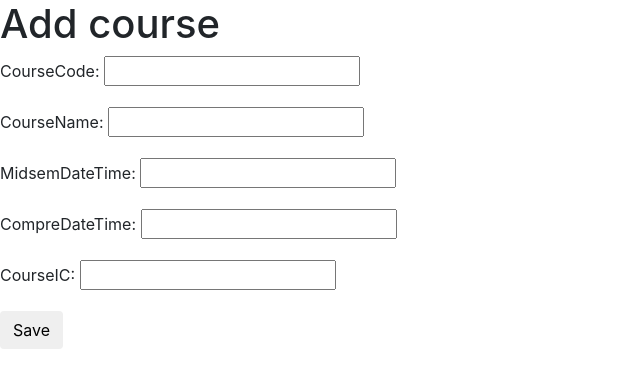
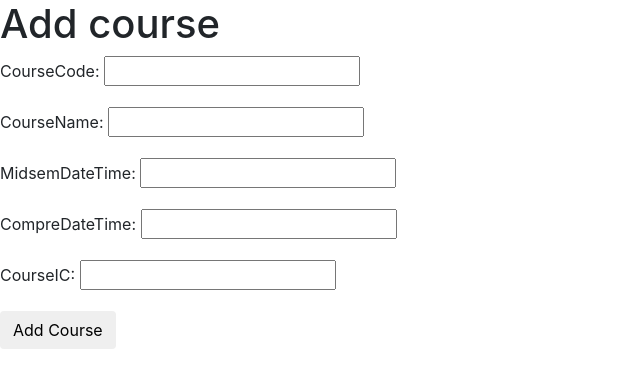
Before and after one commit to devansh-299/AUGSD-Course-Management, a Django app: page /AddCourse/ in a window 1280 px wide. Shown: the top 388 px of the page, without its empty margins (0-640 px from the left). Run offline with Django 3.2, Linux system fonts and the light colour scheme; some libraries are stand-ins or nearby versions.

Commit message:
forms done

```diff
--- a/augsdapp/templates/augsdapp/AddCourse.html
+++ b/augsdapp/templates/augsdapp/AddCourse.html
@@ -3,6 +3,6 @@
 <h1>Add course</h1>
 <form method="Course" class="AddCourseForm">{% csrf_token %}
         {{ form.as_p }}
-        <button type="submit" class="save btn btn-default">Save</button>
+        <button type="submit" class="save btn btn-default">Add Course</button>
     </form>
 {% endblock content %}
```
